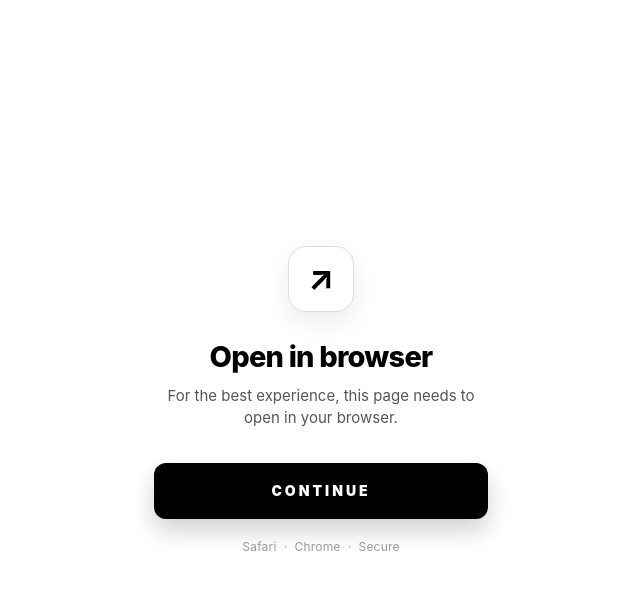
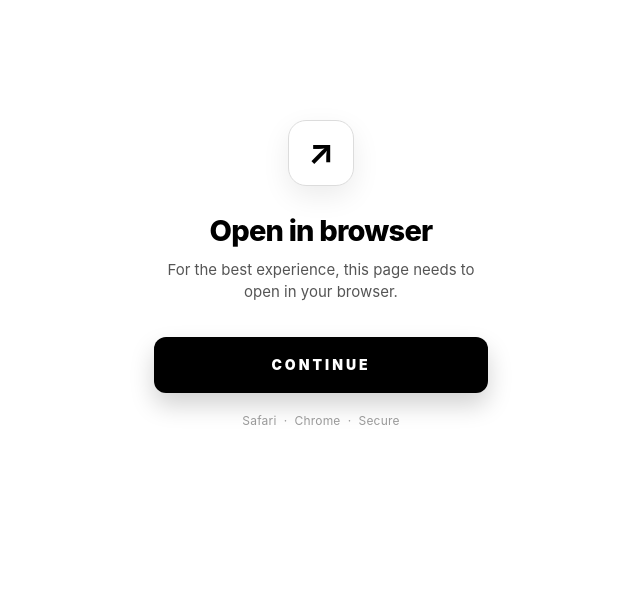
Before and after one commit to sanuxmudulu/bridge, a plain HTML site: page index.html in a window 1280 px wide. Shown: the whole page, without its empty margins (319-959 px from the left). Drawn offline with Linux system fonts and the light colour scheme.

Commit message:
Update index.html

```diff
--- a/index.html
+++ b/index.html
@@ -19,10 +19,11 @@
   font-family: -apple-system, BlinkMacSystemFont, "Segoe UI", Arial, sans-serif;
   color: #000;
   display: flex;
-      align-items: center;
+  align-items: flex-start;
   justify-content: center;
   background: #ffffff;
   overflow: hidden;
+  padding-top: 120px;
 }
 
     .container {
```
Lines whose indentation alone changed are shown as unchanged.
